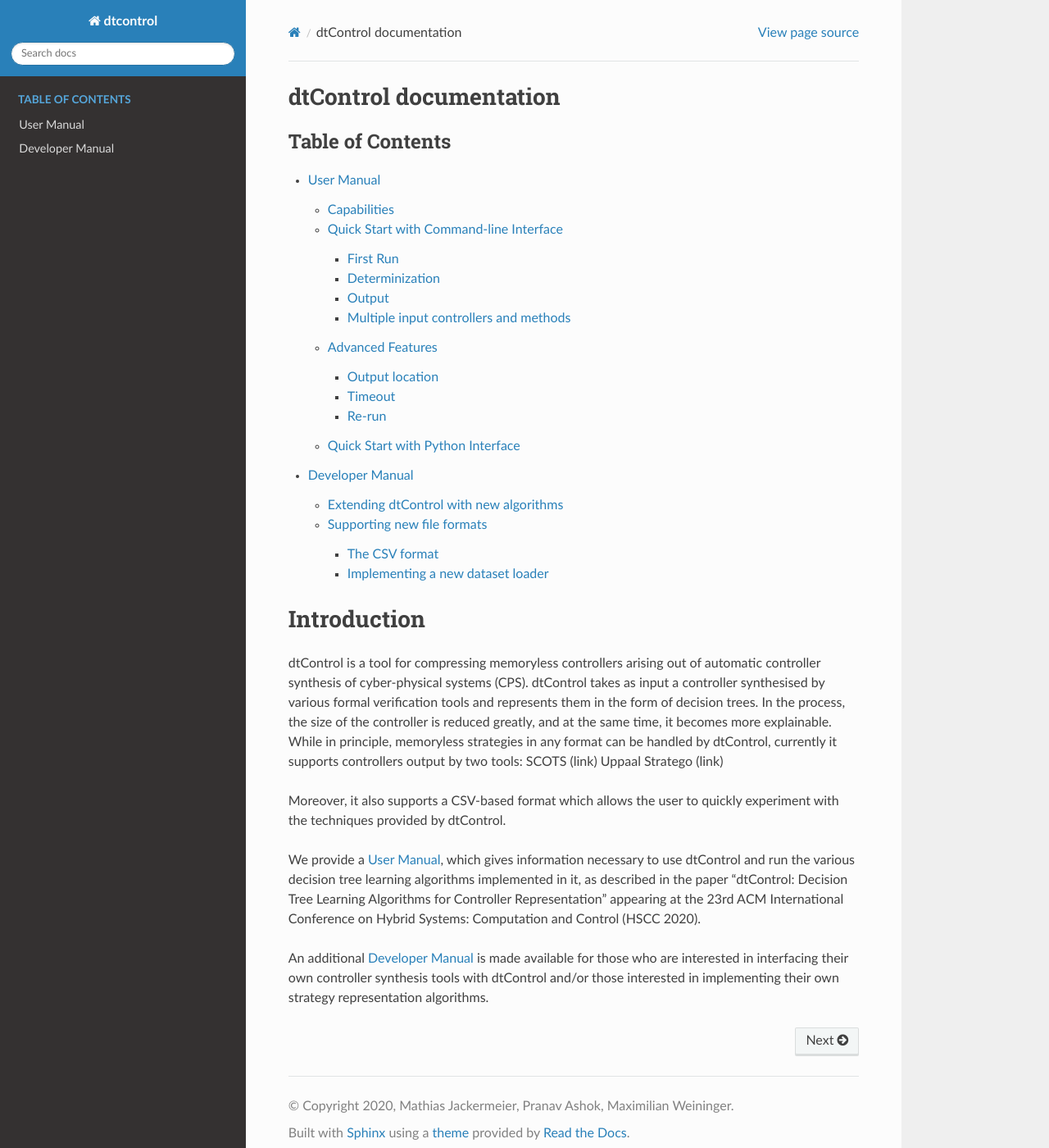
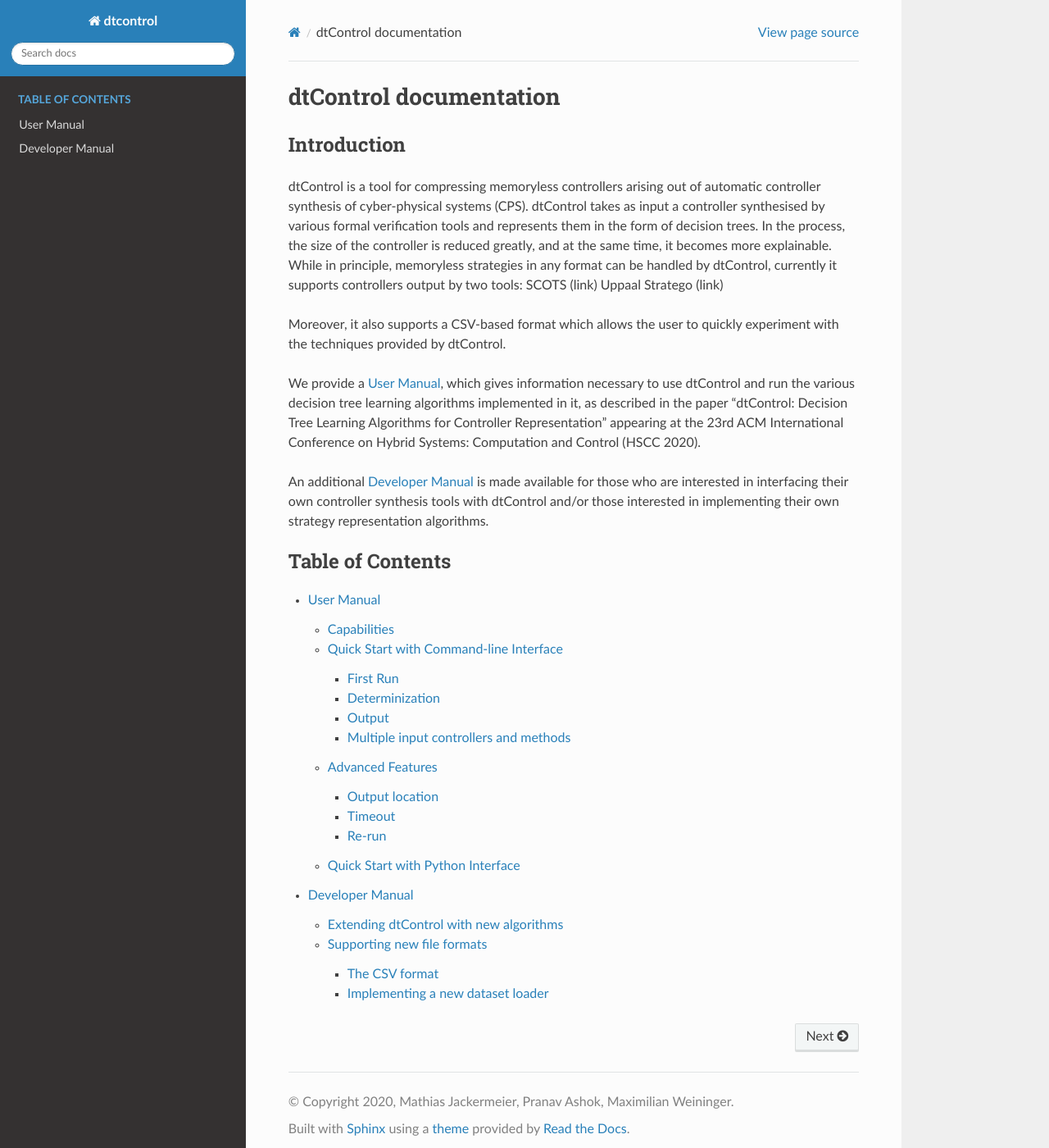
Before and after one commit to hobborg/dtControl, a Sphinx documentation site: the page built from docs/source/index.rst, in a window 1280 px wide and 1400 px high. Shown: the whole window at 82% size. Built offline with Sphinx 7.4.7 and the Read the Docs theme 2.0.0, drawn with Linux system fonts in a browser that asks for light colours; some of the changed lines change nothing that is shown.

Commit message:
doc order

```diff
--- a/docs/source/index.rst
+++ b/docs/source/index.rst
@@ -1,16 +1,8 @@
 dtControl documentation
 =====================================
 
-.. toctree::
-   :maxdepth: 3
-   :caption: Table of Contents
-
-   userman
-   devman
-
-
 Introduction
-============
+------------
 
 dtControl is a tool for compressing memoryless controllers arising out of automatic controller synthesis of cyber-physical systems (CPS). dtControl takes as input a controller synthesised by various formal verification tools and represents them in the form of decision trees. In the process, the size of the controller is reduced greatly, and at the same time, it becomes more explainable. While in principle, memoryless strategies in any format can be handled by dtControl, currently it supports controllers output by two tools:
 SCOTS (link)
@@ -22,6 +14,13 @@
 
 An additional :doc:`Developer Manual<devman>` is made available for those who are interested in interfacing their own controller synthesis tools with dtControl and/or those interested in implementing their own strategy representation algorithms.
 
+.. toctree::
+   :maxdepth: 3
+   :caption: Table of Contents
+
+   userman
+   devman
+
 
 .. Indices and tables
 .. ==================
```
